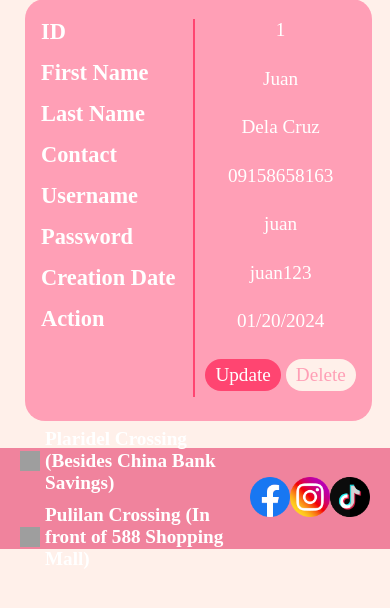
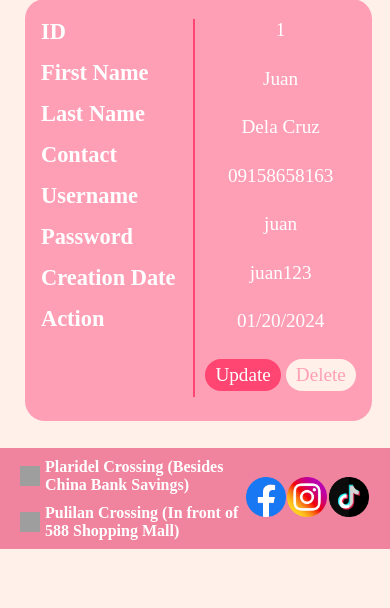
Before and after one commit to shinra-1/fashionhauz, a PHP site: page / in a window 390 px wide. Shown: the part 221-829 px from the top of the page. Run offline with PHP 8.4, Linux system fonts and the light colour scheme; some web fonts are replaced; grey boxes are pictures that could not be loaded.

Commit message:
Update admin-footer.css

```diff
--- a/css/admin-footer.css
+++ b/css/admin-footer.css
@@ -46,6 +46,9 @@ html,body{
         width: 40px;
         height: 40px;
     }
+    .addresses h5{
+        font-size: 1rem;
+    }
 }
 @media (max-width: 360px){
     .addresses h5{
```
